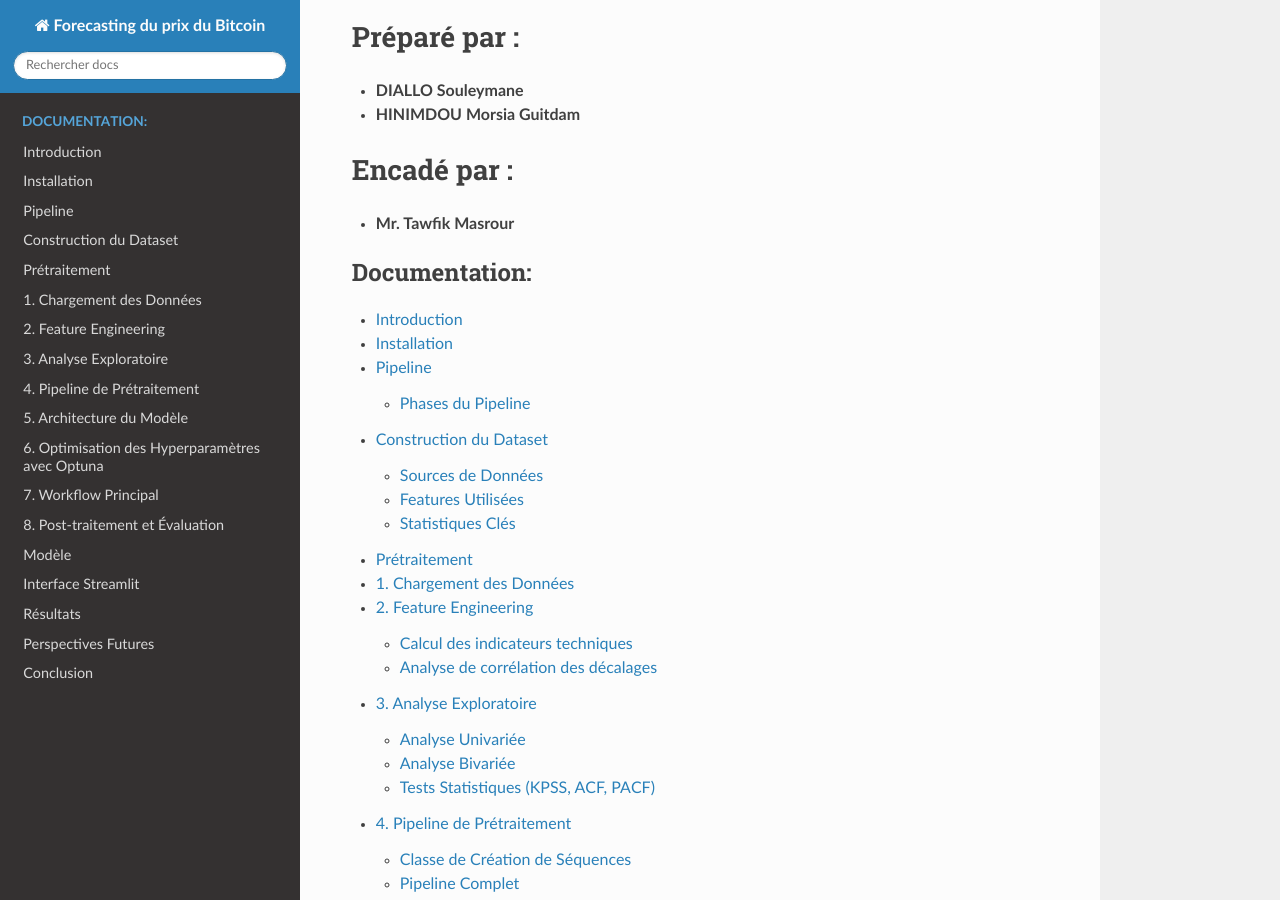
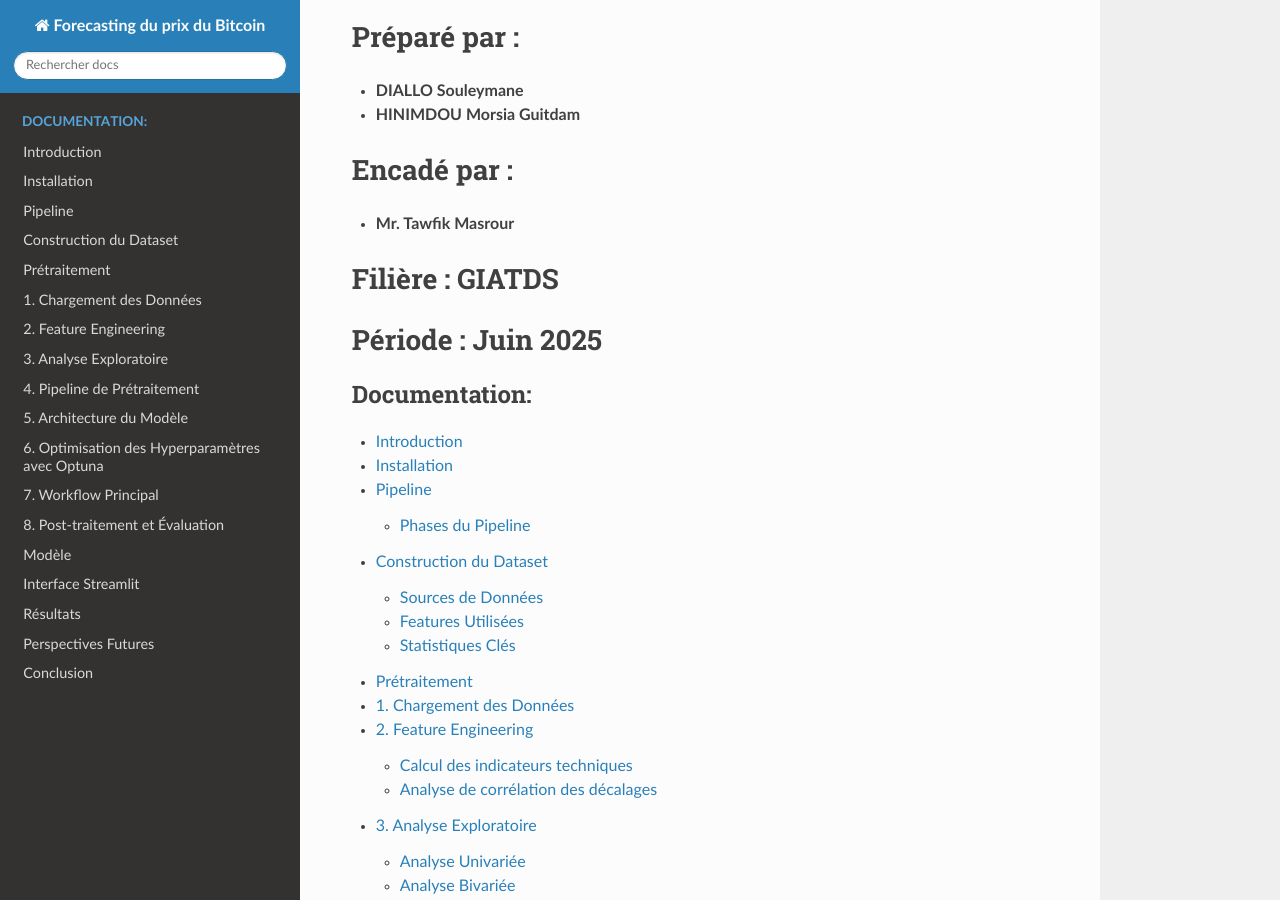
Before and after one commit to SouleymaneDiallo04/Forecasting-du-prix-du-Bitcoin, a Sphinx documentation site: the page built from docs/source/index.rst, in a window 1280 px wide and 900 px high, scrolled down 451 px. Built offline with Sphinx 7.4.7 and the Read the Docs theme 3.1.0, drawn with Linux system fonts in a browser that asks for light colours.

Commit message:
Update index.rst

```diff
--- a/docs/source/index.rst
+++ b/docs/source/index.rst
@@ -19,6 +19,14 @@ Encadé par :
 
 - **Mr. Tawfik Masrour**
 
+================
+Filière : GIATDS
+================
+
+
+===================
+Période : Juin 2025
+===================
 .. toctree::
    :maxdepth: 2
    :caption: Documentation:
```
